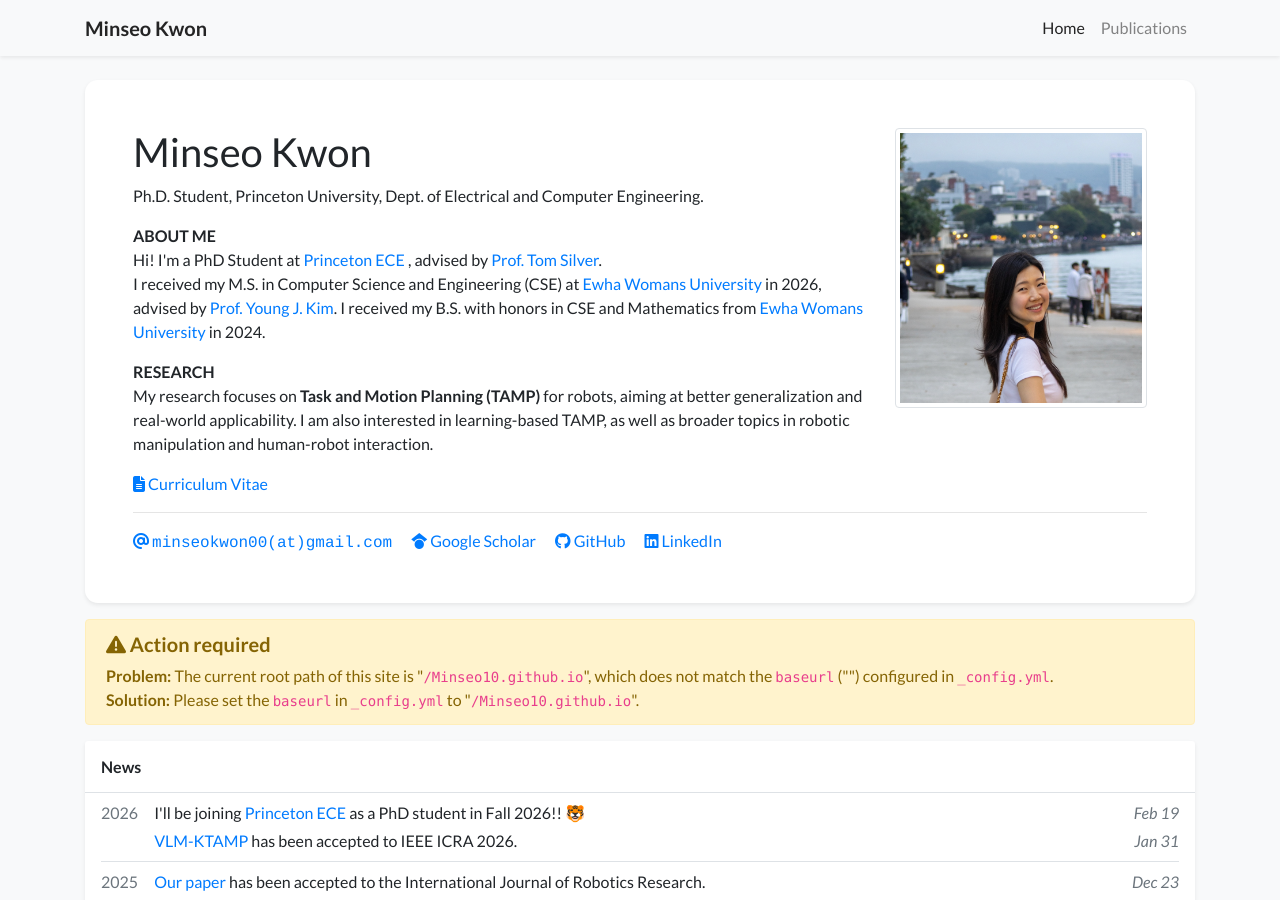
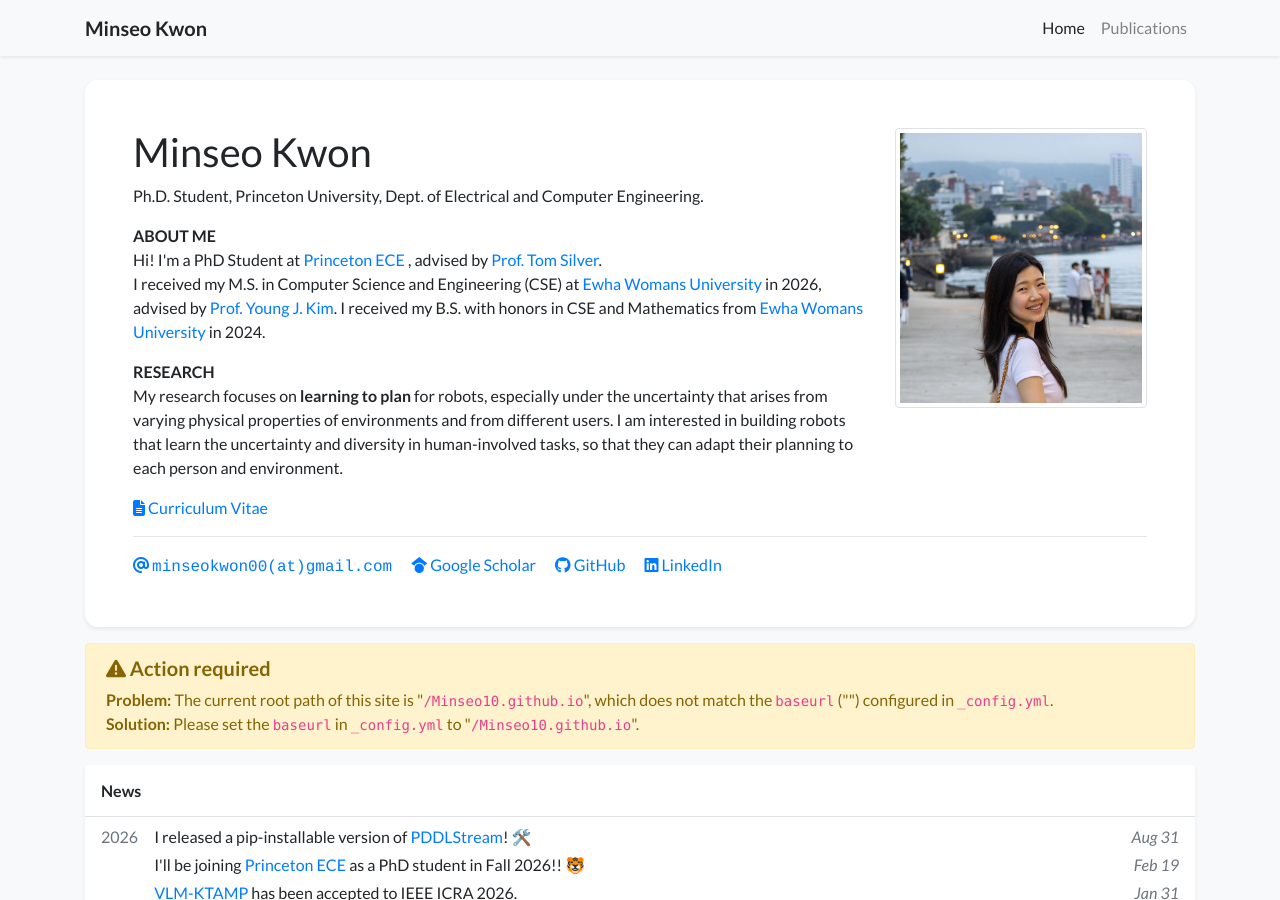
Before and after one commit to Minseo10/Minseo10.github.io, a Jekyll site: the page built from index.html, in a window 1280 px wide and 900 px high. Built offline with Jekyll 4.4.1, drawn with Linux system fonts in a browser that asks for light colours; nearby versions of some CDN libraries; a style sheet for code colours, icons or effects is not loaded.

Commit message:
Update CV, research statement, and add PDDLStream news
Co-Authored-By: Claude Opus 5.5 <noreply@anthropic.com>

```diff
--- a/_data/profile.yml
+++ b/_data/profile.yml
@@ -30,7 +30,7 @@ short_bio: >-
   </p>
   <p>
   <strong>RESEARCH</strong><br/>
-  My research focuses on <strong>Task and Motion Planning (TAMP)</strong> for robots, aiming at better generalization and real-world applicability. I am also interested in learning-based TAMP, as well as broader topics in robotic manipulation and human-robot interaction.
+  My research focuses on <strong>learning to plan</strong> for robots, especially under the uncertainty that arises from varying physical properties of environments and from different users. I am interested in building robots that learn the uncertainty and diversity in human-involved tasks, so that they can adapt their planning to each person and environment.
   </p>
 
 portrait_url: /assets/images/photos/profile_half.png
```
Also changed, not shown: _news/2026-news3.md (added, +5 -0 lines), 1 other file.
